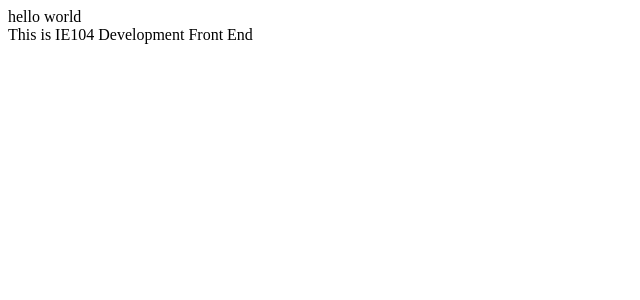
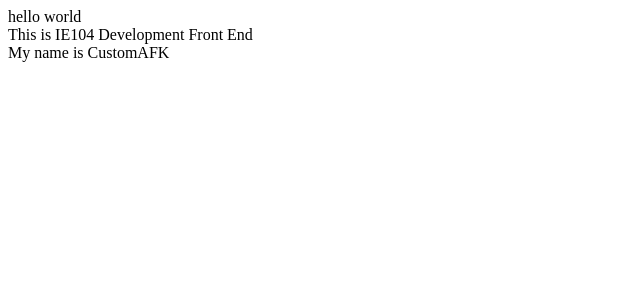
Before and after one commit to QuangPhamvt/ie104-front-end, a React (Vite) app: page / in a window 1280 px wide. Shown: the top 300 px of the page, without its empty margins (0-640 px from the left). Built offline with nearby package versions, Linux system fonts and the light colour scheme.

Commit message:
docs: add ReadMe

```diff
--- a/src/App.jsx
+++ b/src/App.jsx
@@ -5,6 +5,7 @@ function App() {
     <>
       <div>hello world</div>
       <div>This is IE104 Development Front End</div>
+      <div>My name is CustomAFK</div>
     </>
   )
 }
```
Also changed, not shown: 1 other file (tests, documents, lock files or other folders).
